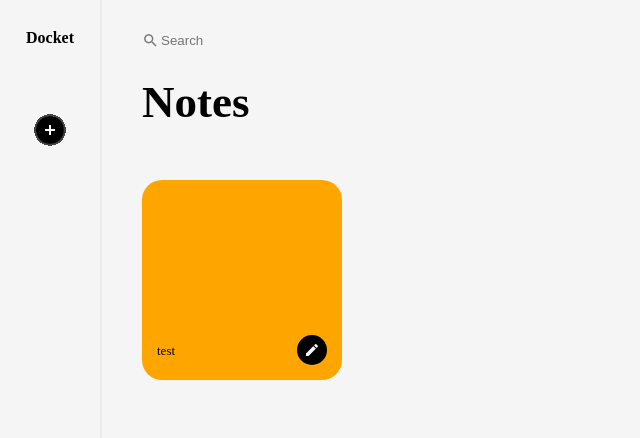
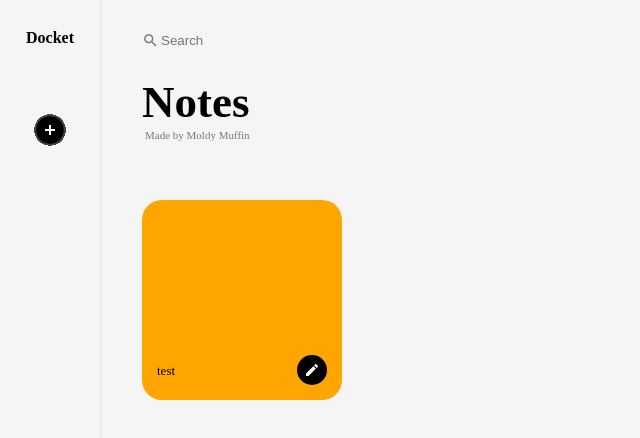
Before and after one commit to hubblin/note_app_vanilla, a plain HTML site: page index.html in a window 1280 px wide. Shown: the whole page, without its empty margins (0-640 px from the left). Drawn offline with nearby package versions, Linux system fonts and the light colour scheme.

Commit message:
내꺼 인증

```diff
--- a/css/main.css
+++ b/css/main.css
@@ -143,13 +143,20 @@
 
 
 .main .title_container{
-
+    padding-bottom: 40px;
 }
 
 .main .title_container h1{
     font-weight: 600;
     font-size: 45px;
-    padding-bottom: 40px;
+
+}
+
+.main .title_container p {
+    line-height: 20px;
+    font-size: 11px;
+    margin-left: 3px;
+    color: #777;
 }
 
 
--- a/index.html
+++ b/index.html
@@ -51,6 +51,7 @@
             </div>
             <div class="title_container">
                 <h1>Notes</h1>
+                <p>Made by Moldy Muffin</p>
             </div>
             <div class="list_container">
                 <div class="list">
```
